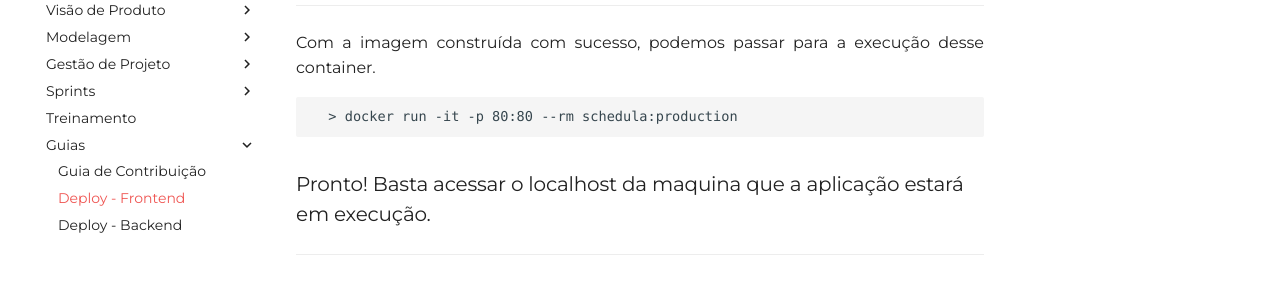
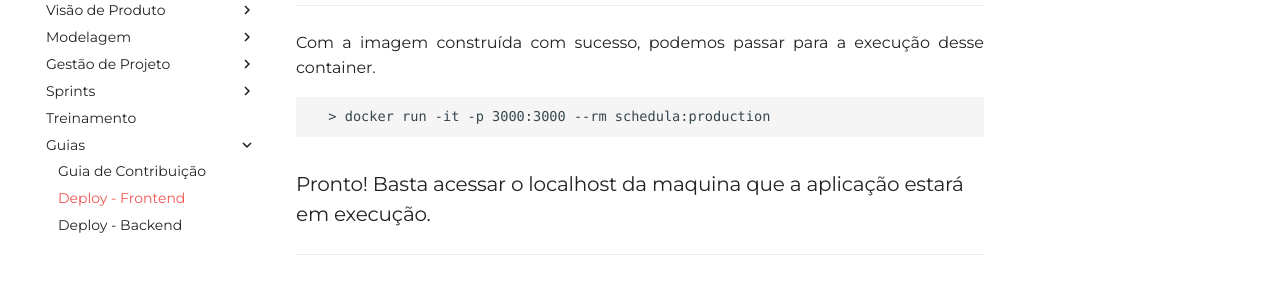
Before and after one commit to fga-eps-mds/2022-2-Schedula-Doc, an MkDocs documentation site: the page built from docs/guias/deploy-front.md, in a window 1280 px wide and 900 px high, scrolled down 1335 px. Shown: the part 152-437 px from the top of the window. Built offline with MkDocs 1.6.1 and Material for MkDocs 9.7.7, drawn with Linux system fonts in a browser that asks for light colours; some web fonts are replaced; comment, search, counter and statistics services are not loaded.

Commit message:
Update deploy-front.md

````diff
--- a/docs/guias/deploy-front.md
+++ b/docs/guias/deploy-front.md
@@ -50,7 +50,7 @@ Com o clone do repositório concluído, vamos executar o seguinte comando para q
 Com a imagem construída com sucesso, podemos passar para a execução desse container.
 
 ```sh
-  > docker run -it -p 80:80 --rm schedula:production
+  > docker run -it -p 3000:3000 --rm schedula:production
 ```
 
 ### Pronto! Basta acessar o localhost da maquina que a aplicação estará em execução.
````
